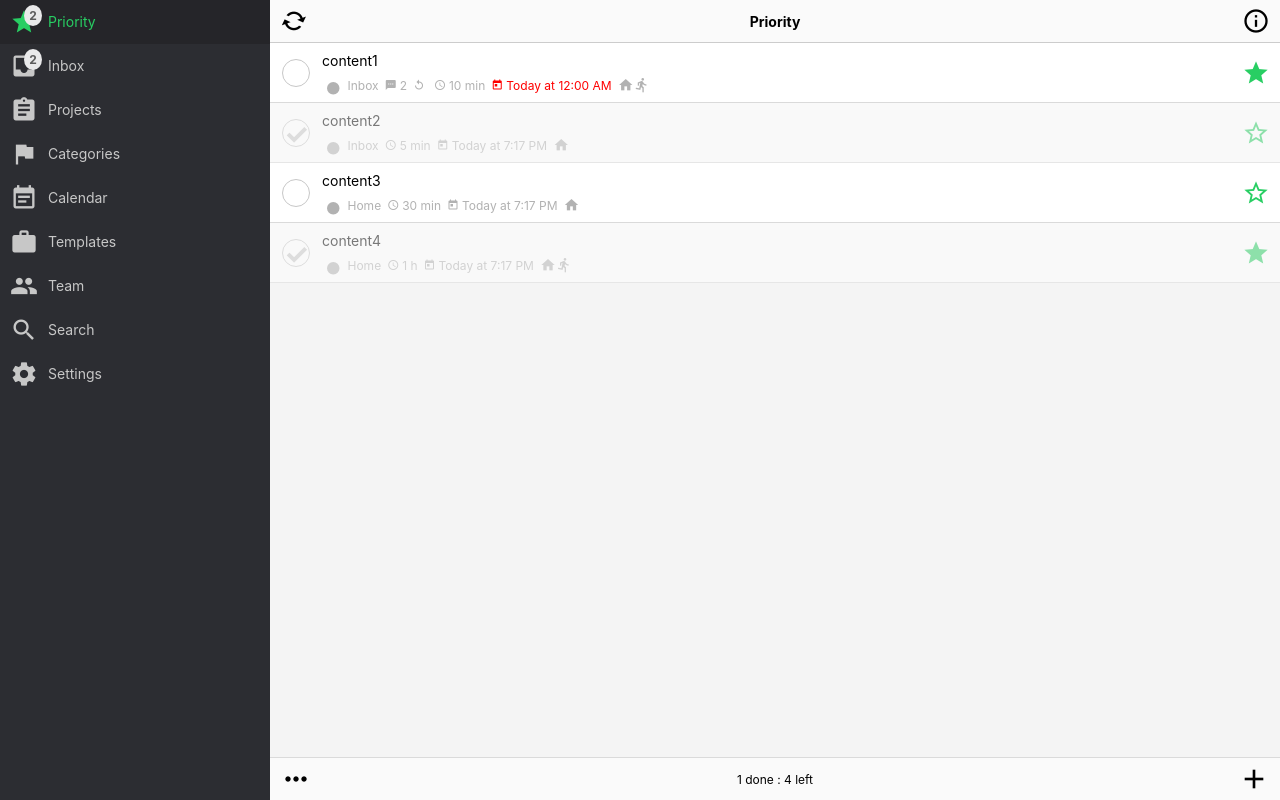
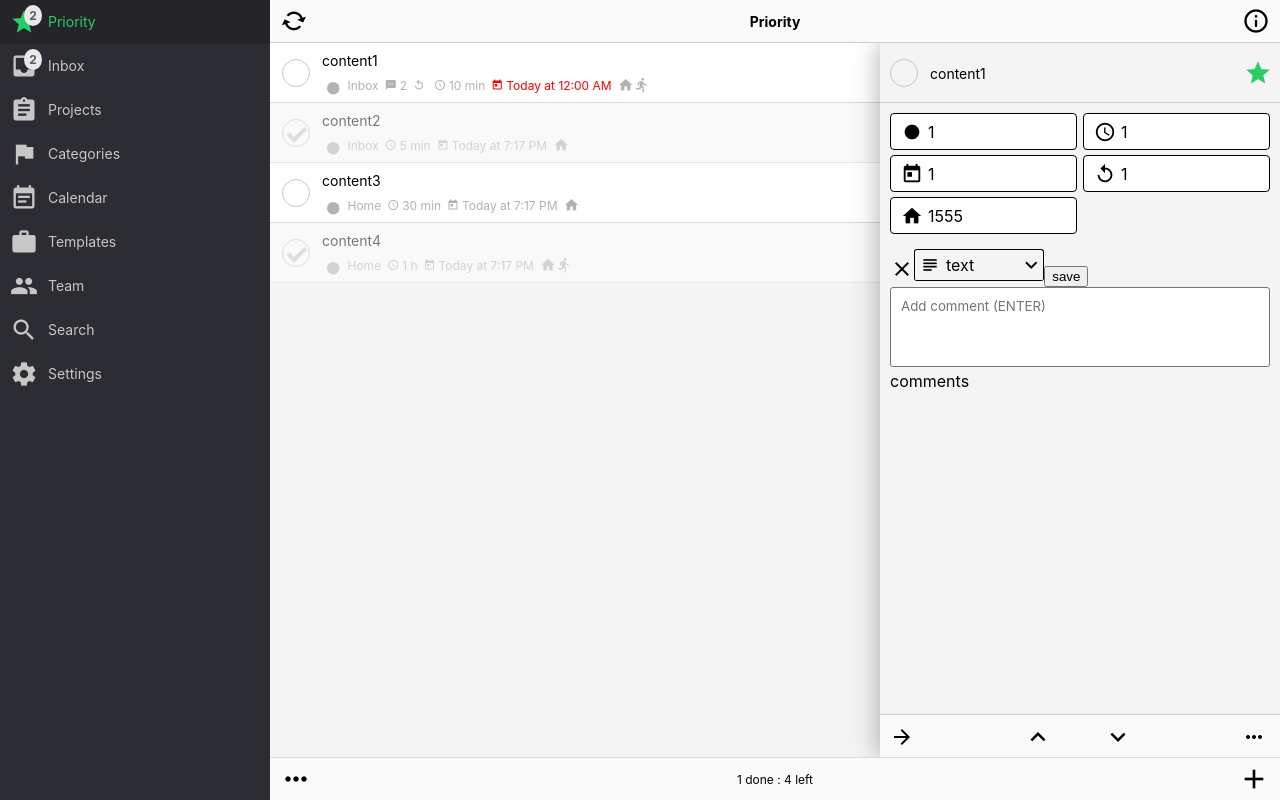
Before and after one commit to rafalrybicki/nozbe, a React (Create React App) app: page /priority in a window 1280 px wide. Built offline with nearby package versions, Linux system fonts and the light colour scheme.

Commit message:
Add NewComment

```diff
--- /dev/null
+++ b/src/components/TaskDetails/Comments.js
@@ -0,0 +1,11 @@
+import React from 'react';
+
+function Comments(props) {
+  return (
+    <div>
+      comments
+    </div>
+  );
+}
+
+export default Comments;
--- /dev/null
+++ b/src/components/TaskDetails/NewComment.css
@@ -0,0 +1,56 @@
+.new-comment {
+  position: relative;
+}
+
+.new-comment textarea {
+  width: 100%;
+  min-height: 80px;
+  padding: 10px;
+  border-radius: 3px;
+  resize: none;
+  font-family: inherit;
+}
+
+.new-comment textarea:focus {
+  outline: none;
+  border: 1px solid black;
+  line-height: 1;
+  min-height: 110px;
+}
+
+.new-comment .test {
+  background-color: red;
+}
+
+.select {
+  position: relative;
+  display: inline-block;
+  border: 1px solid black;
+  border-bottom: none;
+  border-radius: 3px;
+  height: 32px;
+  overflow: hidden;
+}
+
+.select:hover {
+  height: auto;
+}
+
+.select .down {
+  position: absolute;
+  right: 0;
+  top: 3px;
+}
+
+.select .option {
+  display: flex;
+  align-content: center;
+  border-bottom: 1px solid black;
+  padding: 5px;
+  padding-right: 30px;
+}
+
+.select .option .material-icons {
+  font-size: 20px;
+  margin-right: 6px;
+}
--- /dev/null
+++ b/src/components/TaskDetails/NewComment.js
@@ -0,0 +1,33 @@
+import React from 'react';
+import './NewComment.css'
+import Icon from '@material-ui/core/Icon';
+
+function NewComment(props) {
+  return (
+    <div className="new-comment">
+      <Icon>close</Icon>
+
+      <div className="select">
+        <Icon className="down">expand_more</Icon>
+        <div className="option" data-value="text">
+          <Icon>subject</Icon>
+          <span>text</span>
+        </div>
+        <div className="option" data-value="checklist">
+          <Icon>list</Icon>
+          <span>checklist</span>
+        </div>
+        <div className="option" data-value="attachment">
+          <Icon>attach_file</Icon>
+          <span>text</span>
+        </div>
+      </div>
+
+      <button>save</button>
+      <textarea placeholder="Add comment (ENTER)" />
+
+    </div>
+  );
+}
+
+export default NewComment;
--- a/src/components/TaskDetails/TaskDetailsAttributes.css
+++ b/src/components/TaskDetails/TaskDetailsAttributes.css
@@ -1,21 +1,19 @@
 .task-details-attributes {
-  height: 172px;
-  width: 100%;
+  min-height: 137px;
   padding: 10px 0;
   display: flex;
   flex-wrap: wrap;
+  justify-content: space-between;
   align-content: baseline;
-  margin-left: 10px;
 }
 
 .task-details-attributes .picker {
   background-color: white;
   display: flex;
-  margin-right: 6px;
   margin-bottom: 5px;
   border: 1px solid black;
   border-radius: 4px;
-  width: calc(50% - 13px);
+  width: calc(50% - 3px);
   min-height: 37px;
   padding: 5px 10px;
   align-items: center;
--- a/src/components/TaskDetails/TaskDetailsContent.css
+++ b/src/components/TaskDetails/TaskDetailsContent.css
@@ -4,8 +4,13 @@
   overflow-x: hidden;
 }
 
+.task-details-content > * {
+  margin: 0 10px;
+  width: calc(100% - 20px);
+}
+
 
 .task-details-content .test{
-  background-color: #red;
+  background-color: red;
   height: 1000px;
 }
--- a/src/components/TaskDetails/TaskDetailsContent.js
+++ b/src/components/TaskDetails/TaskDetailsContent.js
@@ -1,12 +1,15 @@
 import React from 'react';
 import './TaskDetailsContent.css'
 import TaskDetailsAttributes from './TaskDetailsAttributes'
+import NewComment from './NewComment'
+import Comments from './Comments'
 
 function TaskDetailsContent(props) {
   return (
     <div className="task-details-content">
       <TaskDetailsAttributes />
-      <div className="test"></div>
+      <NewComment />
+      <Comments />
     </div>
   );
 }
--- a/src/components/Tasks.js
+++ b/src/components/Tasks.js
@@ -148,7 +148,7 @@ class Tasks extends Component {
   render() {
     const { project, viewMode, selectedTask } = this.state
     return (
-      <div className="tasks">
+      <div className="tasks show-details">
         <Toolbar
           title={project}
           viewMode={viewMode}
```
